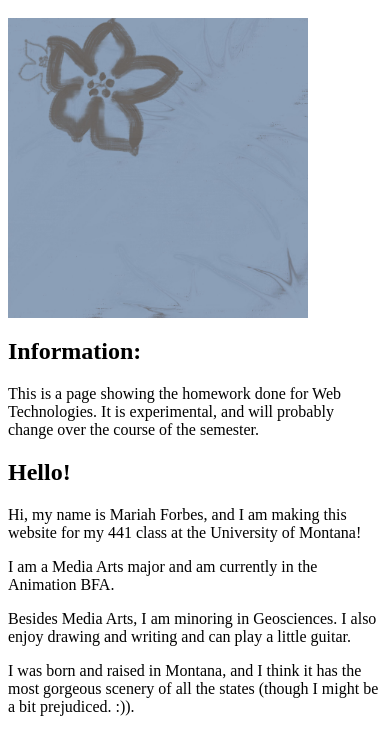
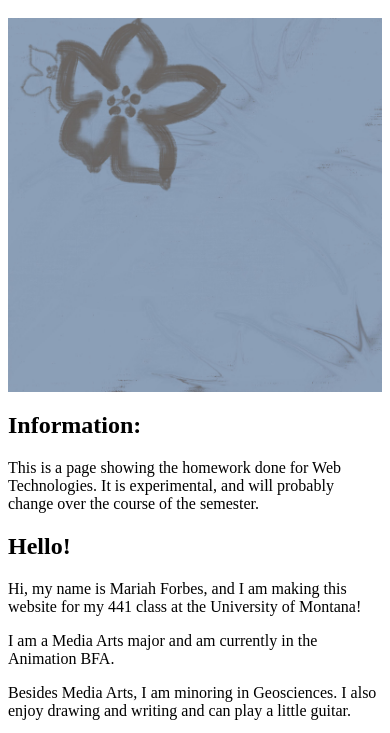
Before and after one commit to mf217126/441work, a plain HTML site: page index.html in a window 390 px wide. Shown: the part 85-818 px from the top of the page. Drawn offline with Linux system fonts and the light colour scheme.

Commit message:
I changed the image so that it was also responsive.

```diff
--- a/index.html
+++ b/index.html
@@ -1,8 +1,8 @@
 <head>
   <meta name = "viewport" content = "width = device-width, initial-scale = 1.0" >
   <style>
-  .outerarea{
-    float:left;
+  .outerarea {
+    float: left;
     margin: 2px;
     padding: 3px;
     border: 1px solid black;
@@ -20,7 +20,7 @@
 <body>
   <div class = "outherarea">
     <h1> Mariah's Github Pages 441 (a project site) </h1>
-    <img src = "Stationery background.jpg" alt = "blue flower" style = "width: 300px; height: 300px;">
+    <img src = "Stationery background.jpg" alt = "blue flower" style = "width: 100%; height: auto;">
     <h2> Information: </h2>
     <p> This is a page showing the homework done for Web Technologies. It is experimental, and will probably change over the course of the semester. </p>
     <h2> Hello! </h2>
```
